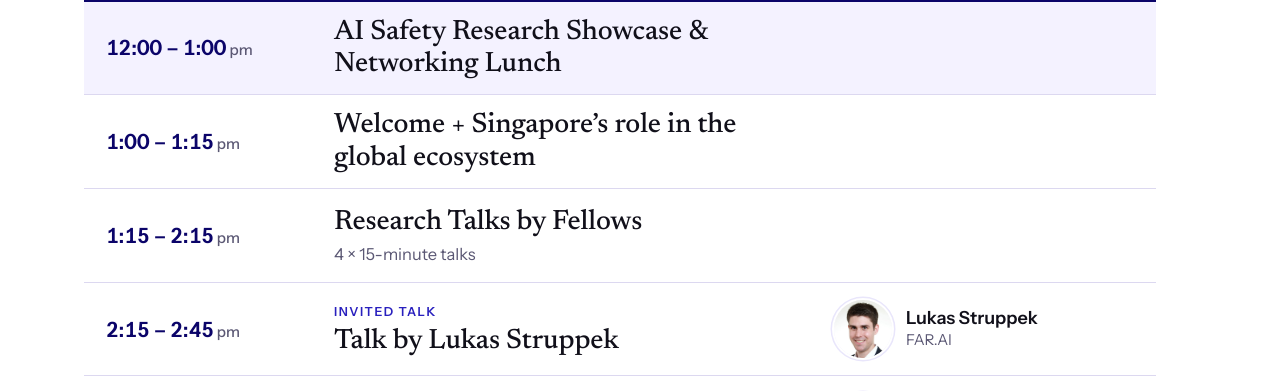
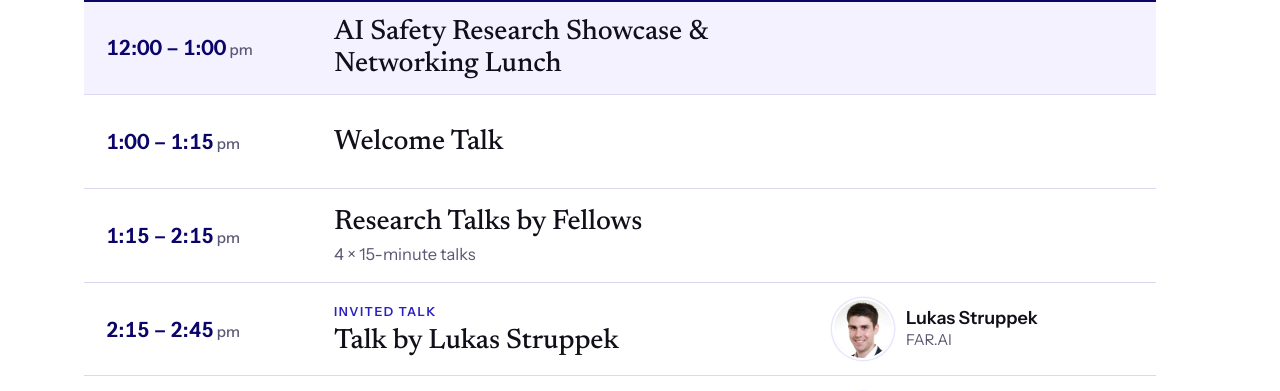
Before and after one commit to sash-aisafety-symposium/sash-aisafety-symposium.github.io, a plain HTML site: page poster/agenda-poster.html in a window 1280 px wide. Shown: the part 671-1062 px from the top of the page. Drawn offline with Linux system fonts and the light colour scheme.

Commit message:
Poster: rename welcome session to Welcome Talk
Co-Authored-By: Claude Opus 5.5 <noreply@anthropic.com>
Claude-Session: https://claude.ai/code/session_015kArQo8sqV8ZuqzNsvFSqX

```diff
--- a/poster/agenda-poster.html
+++ b/poster/agenda-poster.html
@@ -94,7 +94,7 @@
       </li>
       <li>
         <div class="time">1:00 – 1:15<small>pm</small></div>
-        <div><div class="title">Welcome + Singapore’s role in the global ecosystem</div></div>
+        <div><div class="title">Welcome Talk</div></div>
         <div></div>
       </li>
       <li>
```
Also changed, not shown: poster/agenda-poster.png, 1 other file.
